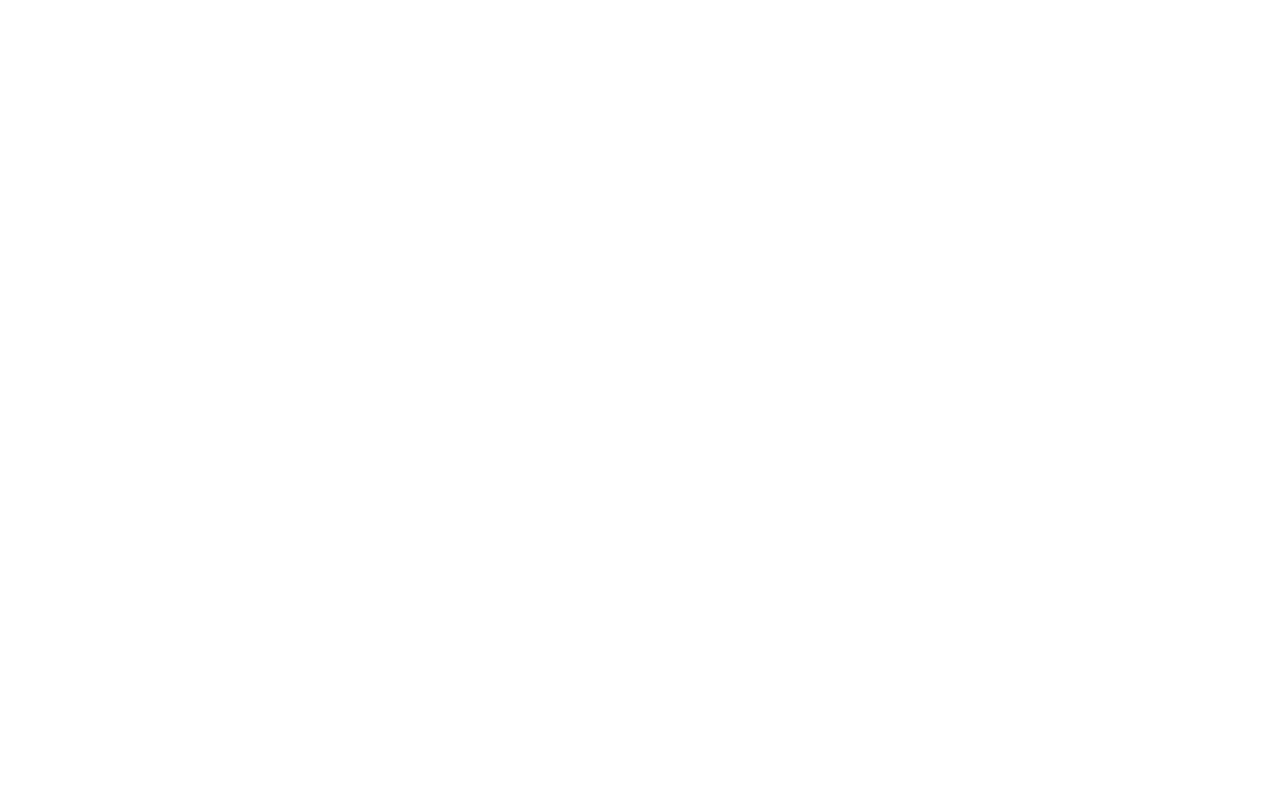
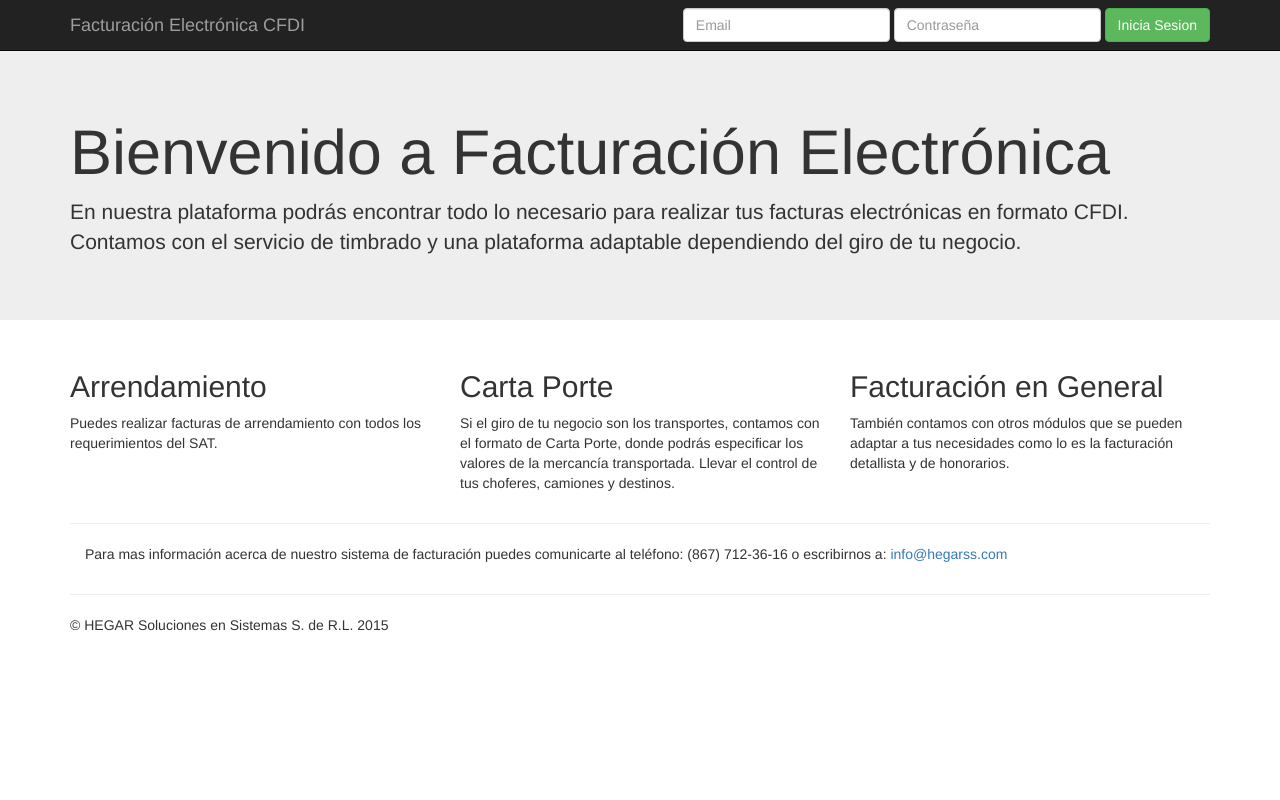
Before and after one commit to HEGARSSmx/EasyCFDi, a PHP site: page / in a window 1280 px wide. Before the commit the page is empty. Run offline with PHP 8.4, Linux system fonts and the light colour scheme.

Commit message:
Creacion del index del sistema
Creamos la presentacion de nuestro sistema y ponemos los datos de acceso al sistema

Modificamos el archivo index.php y agregamos index.css para darle el formato necesario

```diff
--- /dev/null
+++ b/css/index.css
@@ -0,0 +1,5 @@
+/* Move down content because we have a fixed navbar that is 50px tall */
+body {
+  padding-top: 50px;
+  padding-bottom: 20px;
+}
--- a/index.php
+++ b/index.php
@@ -1,3 +1,86 @@
-<<?php
-echo "Inciamos la creacion del sistema de facturacion web";
- ?>
+<!DOCTYPE html>
+<html lang="es">
+  <head>
+    <meta charset="utf-8">
+    <meta http-equiv="X-UA-Compatible" content="IE=edge">
+    <meta name="viewport" content="width=device-width, initial-scale=1">
+
+    <meta name="description" content="Pagina de presentacion e Inicio de Sesion de los usuarios">
+    <meta name="author" content="Guadalupe Garza Moreno">
+
+    <title>hegarss.com - Facturacion Electronica CFDI v1.0</title>
+
+    <link href="./css/bootstrap.min.css" rel="stylesheet">
+    <link href="./css/index.css" rel="stylesheet">
+  </head>
+  <body>
+    <nav class="navbar navbar-inverse navbar-fixed-top">
+      <div class="container">
+        <div class="navbar-header">
+          <button type="button" class="navbar-toggle collapsed" data-toggle="collapse" data-target="#navbar" aria-expanded="false" aria-controls="navbar">
+            <span class="sr-only">Toggle navigation</span>
+            <span class="icon-bar"></span>
+            <span class="icon-bar"></span>
+            <span class="icon-bar"></span>
+          </button>
+          <a class="navbar-brand" href="#">Facturaci&oacute;n Electr&oacute;nica CFDI</a>
+        </div>
+        <div id="navbar" class="navbar-collapse collapse">
+          <form class="navbar-form navbar-right">
+            <div class="form-group">
+              <input type="text" placeholder="Email" class="form-control">
+            </div>
+            <div class="form-group">
+              <input type="password" placeholder="Contrase&ntilde;a" class="form-control">
+            </div>
+            <button type="submit" class="btn btn-success">Inicia Sesion</button>
+          </form>
+        </div><!--/.navbar-collapse -->
+      </div>
+    </nav>
+
+    <!-- Main jumbotron for a primary marketing message or call to action -->
+    <div class="jumbotron">
+      <div class="container">
+        <h1>Bienvenido a Facturaci&oacute;n Electr&oacute;nica</h1>
+        <p>En nuestra plataforma podr&aacute;s encontrar todo lo necesario para realizar tus facturas electr&oacute;nicas en formato CFDI.
+        Contamos con el servicio de timbrado y una plataforma adaptable dependiendo del giro de tu negocio.
+        </p>
+      </div>
+    </div>
+
+    <div class="container">
+      <!-- Example row of columns -->
+      <div class="row">
+        <div class="col-md-4">
+          <h2>Arrendamiento</h2>
+          <p>Puedes realizar facturas de arrendamiento con todos los requerimientos del SAT.</p>
+        </div>
+        <div class="col-md-4">
+          <h2>Carta Porte</h2>
+          <p>Si el giro de tu negocio son los transportes, contamos con el formato de Carta Porte, donde podr&aacute;s especificar los valores de la mercanc&iacute;a transportada.
+          Llevar el control de tus choferes, camiones y destinos.
+          </p>
+       </div>
+        <div class="col-md-4">
+          <h2>Facturaci&oacute;n en General</h2>
+          <p>Tambi&eacute;n contamos con otros m&oacute;dulos que se pueden adaptar a tus necesidades como lo es la facturaci&oacute;n detallista y de honorarios.</p>
+        </div>
+      </div>
+      <hr>
+      <div class="container">
+        <p>Para mas informaci&oacute;n acerca de nuestro sistema de facturaci&oacute;n puedes comunicarte al tel&eacute;fono: (867) 712-36-16 o escribirnos a: <a href="mailto:info@hegarss.com">info@hegarss.com</a></p>
+      </div>
+      <hr>
+      <footer>
+        <p>&copy; HEGAR Soluciones en Sistemas S. de R.L. 2015</p>
+      </footer>
+    </div> <!-- /container -->
+
+    <!-- Bootstrap core JavaScript
+    ================================================== -->
+    <!-- Placed at the end of the document so the pages load faster -->
+    <script src="./js/jquery.min.js"></script>
+    <script src="./js/bootstrap.min.js"></script>
+  </body>
+</html>
```
